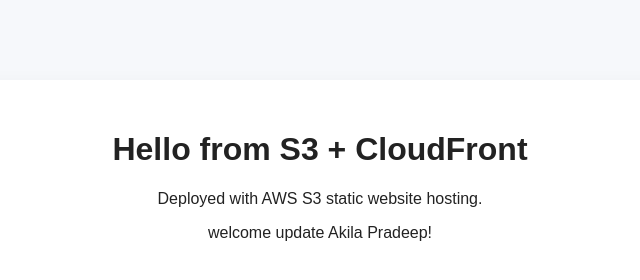
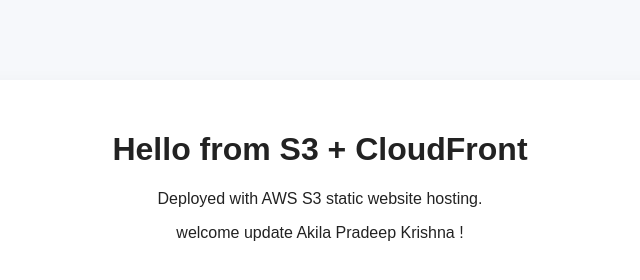
Before and after one commit to akilagrepo/jenkins, a plain HTML site: page index.html in a window 1280 px wide. Shown: the whole page, without its empty margins (320-960 px from the left). Drawn offline with Linux system fonts and the light colour scheme.

Commit message:
updated 1stime

```diff
--- a/index.html
+++ b/index.html
@@ -9,7 +9,7 @@
   <div class="wrap">
     <h1>Hello from S3 + CloudFront</h1>
     <p>Deployed with AWS S3 static website hosting.</p>
-    <p>welcome update Akila Pradeep!</p>
+    <p>welcome update Akila Pradeep Krishna !</p>
   </div>
 </body>
 </html>
```
